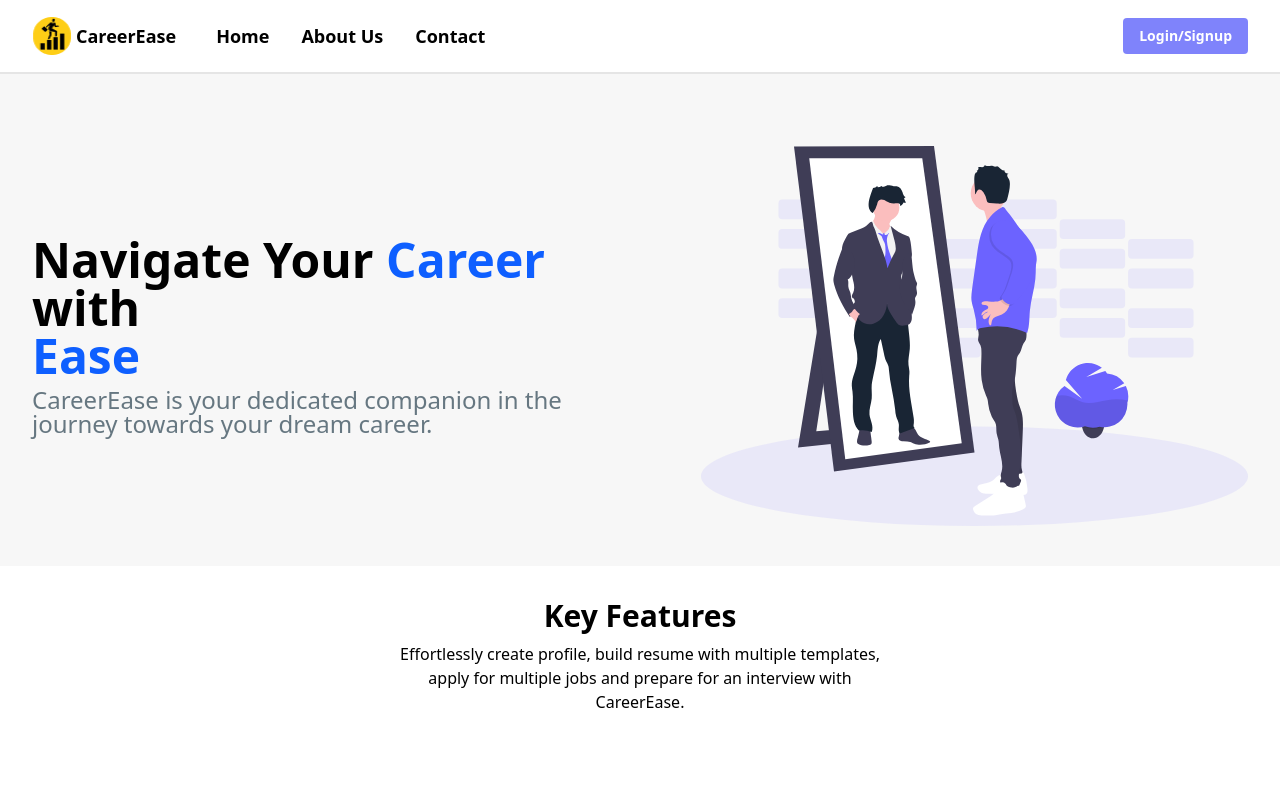
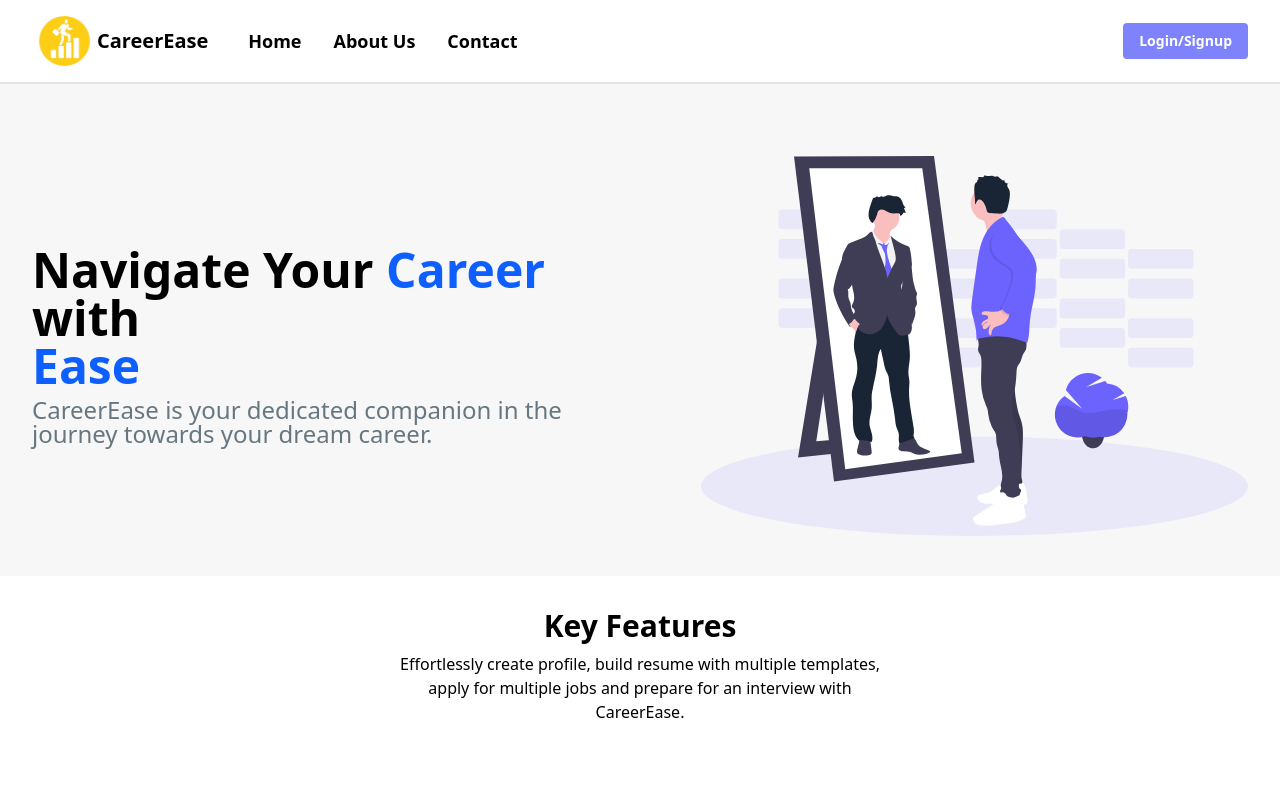
Before and after one commit to Yuvraj210103/CareerEase, a React (Vite) app: page / in a window 1280 px wide. Shown: the top 800 px of the page. Built offline with nearby package versions, Linux system fonts and the light colour scheme.

Commit message:
refactor: logo refactored

```diff
--- a/index.html
+++ b/index.html
@@ -2,7 +2,12 @@
 <html lang="en">
   <head>
     <meta charset="UTF-8" />
-    <link rel="icon" type="image/svg+xml" href="assets/logo.png" />
+    <link
+      rel="icon"
+      type="image/svg+xml"
+      href="/logo.png"
+      style="width: 60px; height: 40px"
+    />
     <meta name="viewport" content="width=device-width, initial-scale=1.0" />
     <title>CareerWave - Job preparation and automation</title>
   </head>
--- a/src/layout/Nav.tsx
+++ b/src/layout/Nav.tsx
@@ -5,9 +5,9 @@ const Nav = () => {
     <div className="flex items-center justify-center w-full h-full bg-surface shadow-lg border-b-[2px] border-inputBorder">
       <div className="flex items-center w-full px-8 py-4 justify-between max-w-[1280px]">
         <div className="flex items-center gap-10">
-          <div className="flex items-center gap-1">
-            <img src="assets/logo.png" alt="" className="size-10" />
-            <div className="font-bold text-lg">CareerEase</div>
+          <div className="flex items-center">
+            <img src="/logo.png" alt="" className="h-[50px] w-[65px]" />
+            <div className="font-bold text-xl">CareerEase</div>
           </div>
           <div className="flex items-center gap-8">
             <div className="text-lg font-semibold cursor-pointer">Home</div>
```
Also changed, not shown: public/assets/logo.png (deleted), public/logo.png (added).
